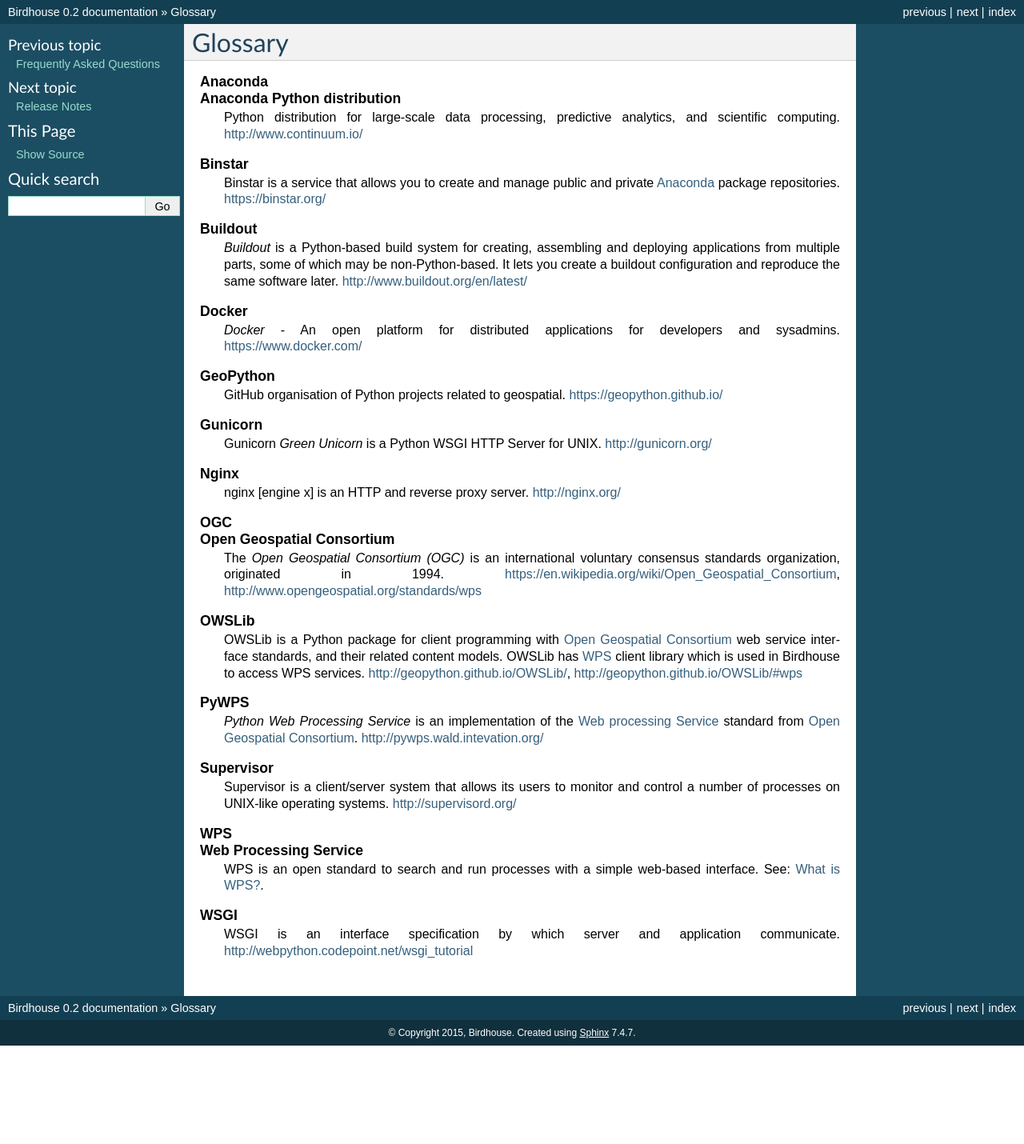
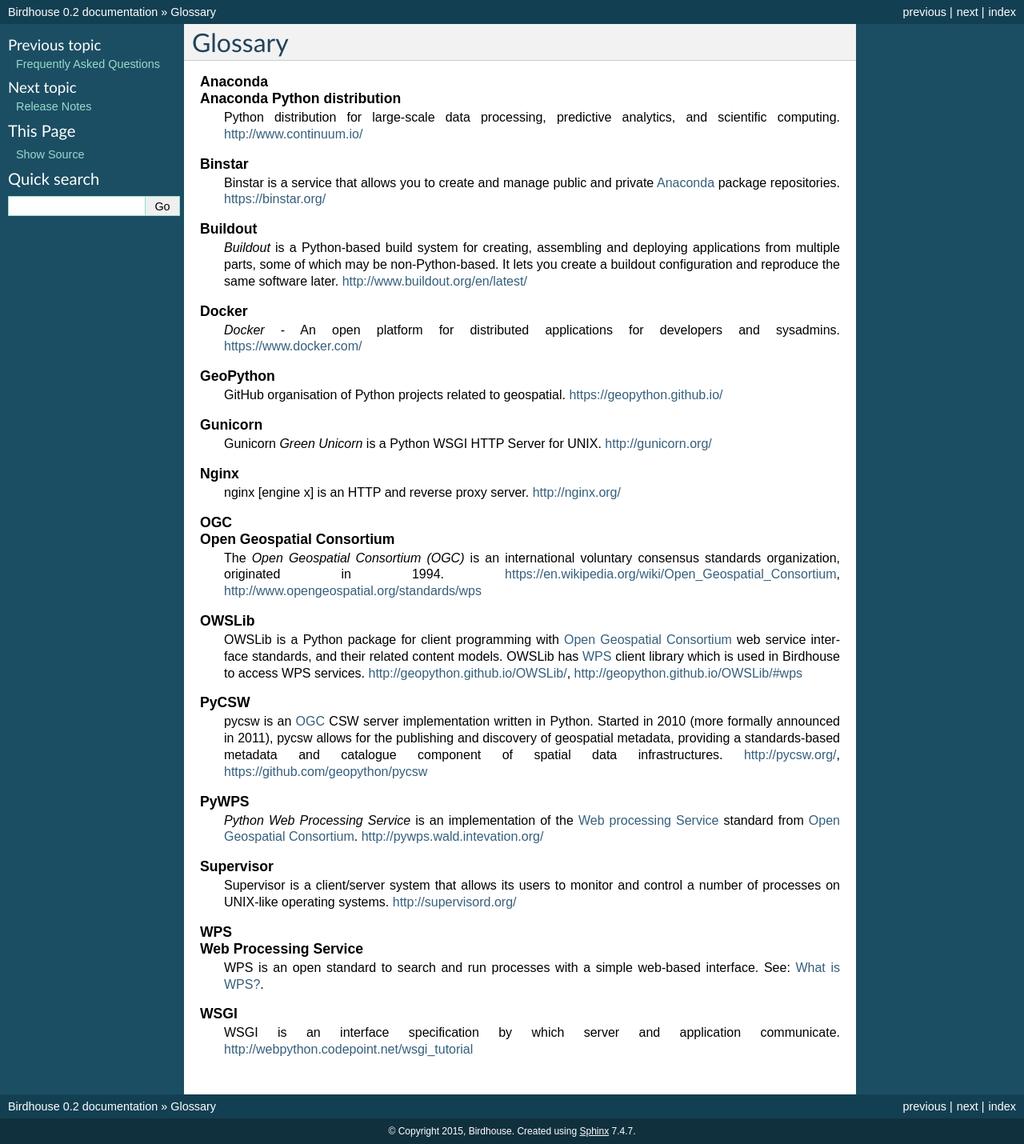
Before and after one commit to bird-house/birdhouse-docs, a Sphinx documentation site: the page built from docs/source/glossary.rst, in a window 1280 px wide. Shown: the whole page at 80% size. Built offline with Sphinx 7.4.7, drawn with Linux system fonts in a browser that asks for light colours; before the commit the page ends 1307 px from its top, so only the background shows below that.

Commit message:
update glossary

```diff
--- a/docs/source/glossary.rst
+++ b/docs/source/glossary.rst
@@ -64,3 +64,7 @@
       OWSLib is a Python package for client programming with :term:`Open Geospatial Consortium` web service interface standards, and their related content models. OWSLib has :term:`WPS` client library which is used in Birdhouse to access WPS services.
       http://geopython.github.io/OWSLib/,
       http://geopython.github.io/OWSLib/#wps
+
+   PyCSW
+      pycsw is an :term:`OGC` CSW server implementation written in Python. Started in 2010 (more formally announced in 2011), pycsw allows for the publishing and discovery of geospatial metadata, providing a standards-based metadata and catalogue component of spatial data infrastructures.
+      http://pycsw.org/, https://github.com/geopython/pycsw
```
